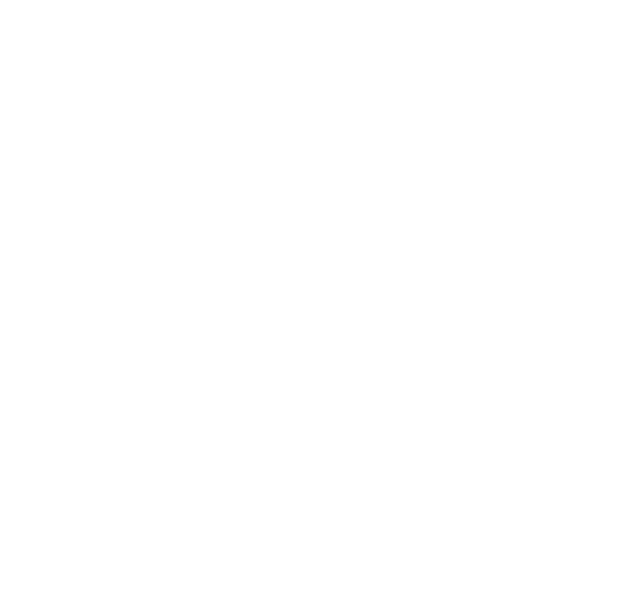
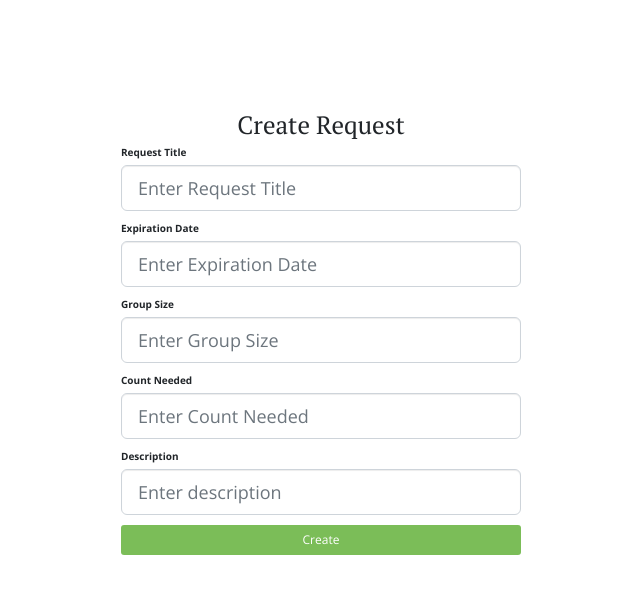
Before and after one commit to cartacioS/Front-End, a React (Create React App) app in the folder group-up/: page /request in a window 1280 px wide. Shown: the top 594 px of the page, without its empty margins (319-959 px from the left). Built offline with nearby package versions, Linux system fonts and the light colour scheme.

Commit message:
request form changes

```diff
--- /dev/null
+++ b/group-up/src/Containers/RequestForm.css
@@ -0,0 +1,46 @@
+@media all and (min-width: 450px) {
+    .Request {
+      padding: 110px 0;
+    }
+
+    .Request form {
+      font-family: "Open Sans", sans-serif;
+      margin: 0 auto;
+      max-width: 400px;
+      align-items: center;
+    }
+  }
+
+  .regButton{
+    font-family: "Open Sans", sans-serif;
+    font-size: 12px;
+    color: white;
+    background-color: #369B00;
+    height: 30px;
+    width: 400px;
+  }
+
+  .regButton:hover{
+    color:white;
+    background-color: #87BF5D;
+
+  }
+
+  p{
+    font-family: "Open Sans", sans-serif;
+    font-size: 16px;
+    color: #333;
+    text-align: center;
+  }
+  h1, h2, h3, h4, h5, h6 {
+    font-family: "PT Serif", serif;
+    text-align: center;
+  }
+  select.form-control,
+  textarea.form-control,
+  input.form-control {
+    font-size: 16px;
+    font-family: "Open Sans", sans-serif;
+    text-align: left;
+    align-items: center;
+  }
--- a/group-up/src/Containers/RequestForm.js
+++ b/group-up/src/Containers/RequestForm.js
@@ -1,15 +1,37 @@
 import React, { Component } from "react";
 import { Button, FormGroup, ControlLabel, FormControl } from "react-bootstrap";
 import "../Components/RequestButton.css";
+import LoaderButton from "../Components/LoaderButton";
+import "./RequestForm.css";
 export default class Request extends Component {
-   render() {
+
+    constructor(props) {
+        super(props);
+
+        this.state = {
+            isLoading: false,
+            title: "",
+            expDate: "",
+            groupSize: "",
+            countNeeded: "",
+            description: ""
+        };
+    }
+
+   validateForm() {
+        return this.state.title.length > 0;
+   }
+
+    render() {
    return (
 
-     <div className="ListingsPage">
+     <div className="Request">
+        <h1> Create Request </h1>
         <form>
                 <FormGroup controlId="title" bsSize="large">
                     <ControlLabel> Request Title </ControlLabel>
                         <FormControl
+                            controlId="title"
                             autofocus
                             placeholder="Enter Request Title"
                             type="text"
@@ -18,6 +40,7 @@ export default class Request extends Component {
                 <FormGroup controlId="expirationDate" bsSize="large">
                     <ControlLabel> Expiration Date </ControlLabel>
                         <FormControl
+
                             autofocus
                             placeholder="Enter Expiration Date"
                             type="text"
@@ -47,7 +70,17 @@ export default class Request extends Component {
                             type="text"
                         />
                 </FormGroup>
-                <Button> Submit </Button>
+                    <LoaderButton
+                    block
+                    bsSize="large"
+                    disabled={!this.validateForm()}
+                    type="submit"
+                    isLoading={this.state.isLoading}
+                    text="Create"
+                    loadingText="Creating Request..."
+                    style={{ color:"white", backgroundColor:"#369B00"}}
+                    href="listings"
+                 />
         </form>
 
      </div>
--- a/group-up/src/Routes.js
+++ b/group-up/src/Routes.js
@@ -7,10 +7,12 @@ import RequestForm from "./Containers/RequestForm"
 export default ({ location }) => (
   <Switch>
     <Route location={location} path="/" exact component={Login} />
-    <Route location={location} path="/Login" exact component={Login} />
-    <Route location={location} path="/ListingsPage" exact component={ListingsPage} />
+
+    <Route location={location} path="/Login" exact component={Login} />=======
+    <Route location={location} path="/listings" exact component={ListingsPage} />
+
     <Route location={location} path="/register" exact component={Register} />
-    <Route location={location} path="/requestform" exact component={RequestForm} />
+    <Route location={location} path="/request" exact component={RequestForm} />
 
   </Switch>
 );
```
Also changed, not shown: group-up/src/Containers/Login.js (line endings or trailing spaces).
